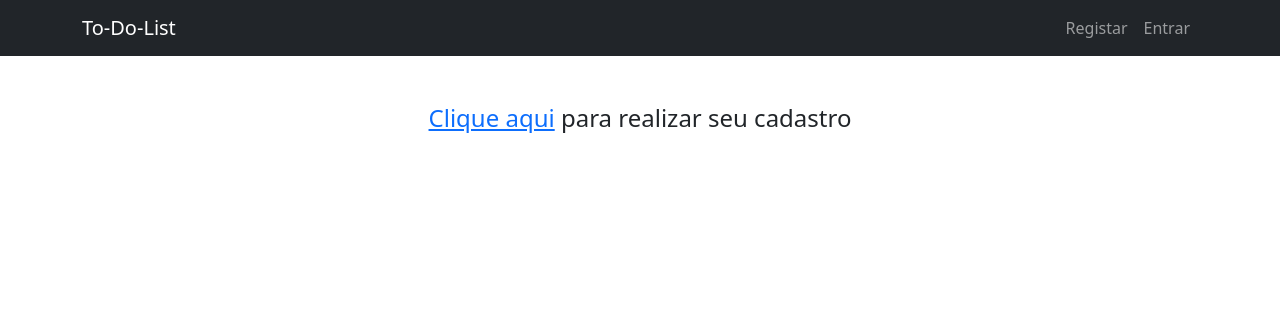
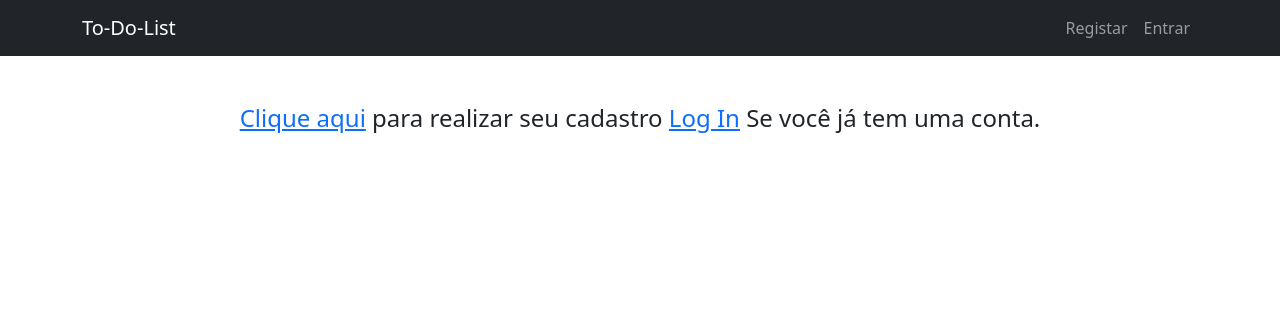
Before and after one commit to emanuel07mii/project_to_do_list, a Django app: page / in a window 1280 px wide. Shown: the top 316 px of the page. Run offline with Django 5.2, Linux system fonts and the light colour scheme; some libraries are stand-ins or nearby versions.

Commit message:
Update readme

```diff
--- a/to_do_lists/templates/to_do_lists/index.html
+++ b/to_do_lists/templates/to_do_lists/index.html
@@ -73,6 +73,7 @@
 <div class="container justify-content-center">
     <h4 class="mt-5 text-center">
         <a href="{% url 'register' %}" class="mt-5">Clique aqui</a> para realizar seu cadastro
+        <a href="{% url 'login_page' %}">Log In</a> Se você já tem uma conta.
     </h4>
 </div>
 {% endif %}
```
Also changed, not shown: README.md, db.sqlite3.
